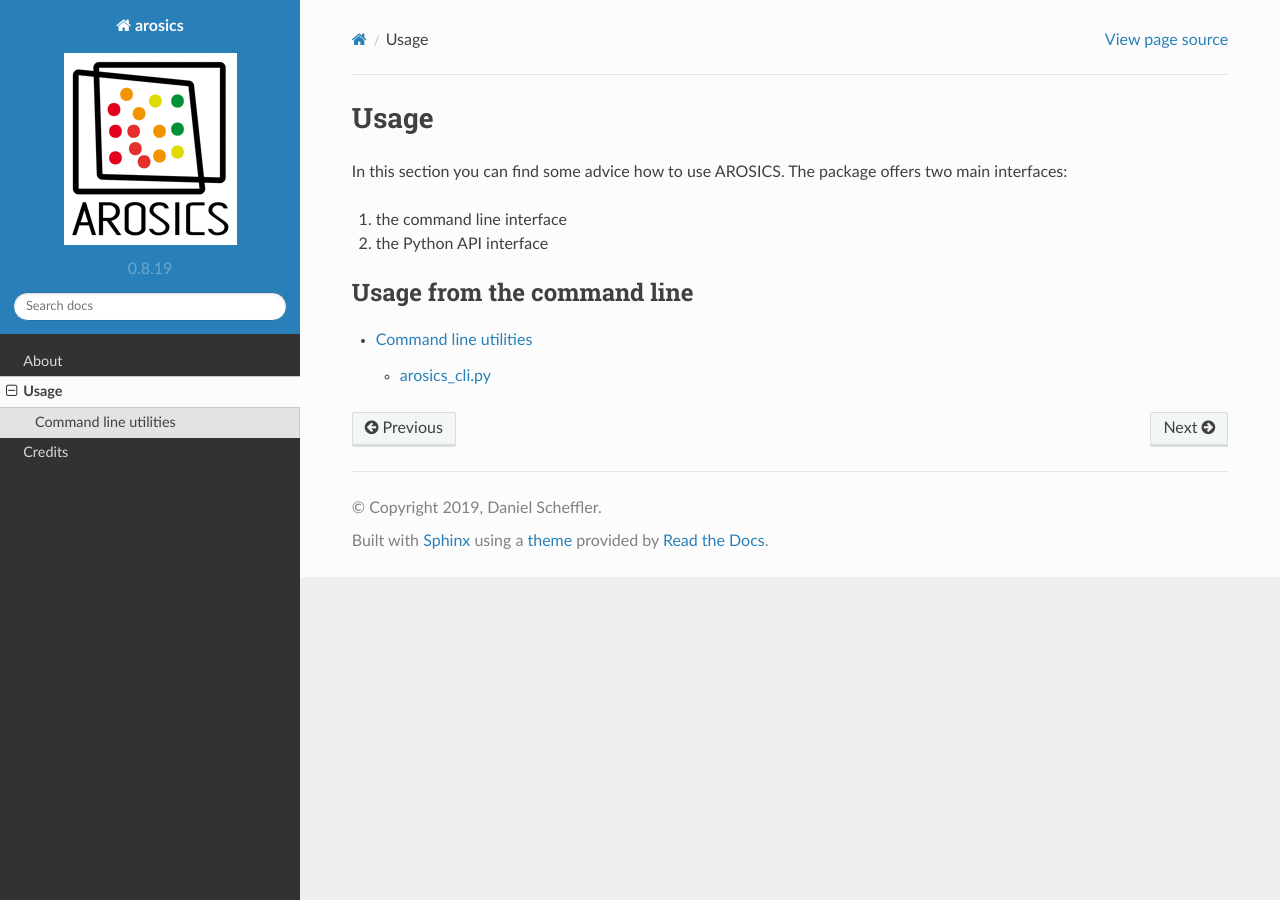
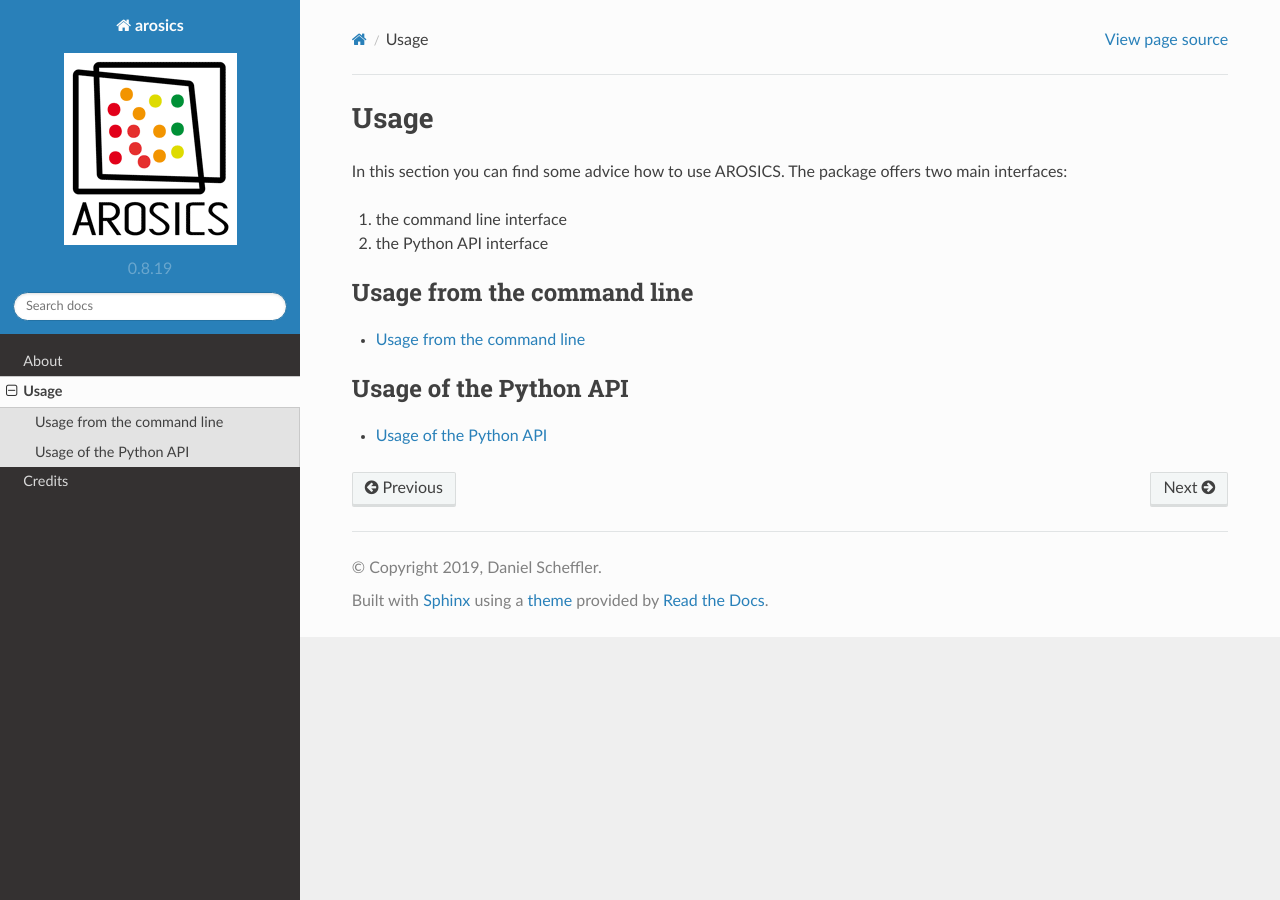
Before and after one commit to GFZ/arosics, a Sphinx documentation site: the page built from docs/usage.rst, in a window 1280 px wide. Built offline with Sphinx 7.4.7 and the Read the Docs theme 2.0.0, drawn with Linux system fonts in a browser that asks for light colours; pages that are not in the unit, such as notebooks, are missing from menus.

Commit message:
Added caption.
Signed-off-by: Daniel Scheffler <danschef@gfz-potsdam.de>

```diff
--- a/docs/usage.rst
+++ b/docs/usage.rst
@@ -18,13 +18,13 @@ In this section you can find some advice how to use AROSICS. The package offers
 
 
 .. toctree::
-   :maxdepth: 2
+   :maxdepth: 1
    :caption: Usage from the command line
 
    usage/cli.rst
 
 .. toctree::
    :maxdepth: 2
-   :caption: Usage from the Python API
+   :caption: Usage of the Python API
 
    usage/api.rst
--- a/docs/usage/api.rst
+++ b/docs/usage/api.rst
@@ -0,0 +1,2 @@
+Usage of the Python API
+***********************
--- a/docs/usage/cli.rst
+++ b/docs/usage/cli.rst
@@ -1,5 +1,5 @@
-Command line utilities
-**********************
+Usage from the command line
+***************************
 
 arosics_cli.py
 --------------
```
